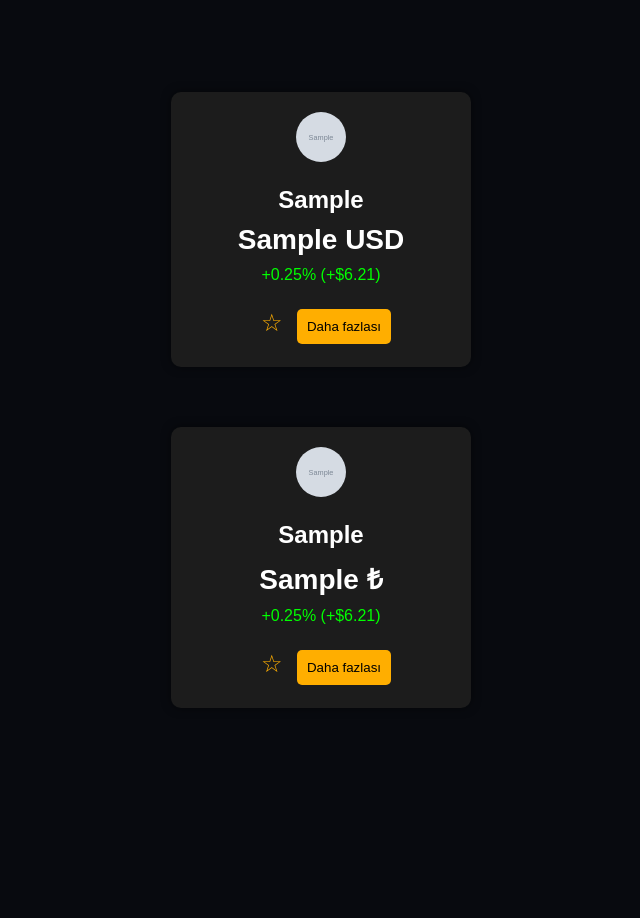
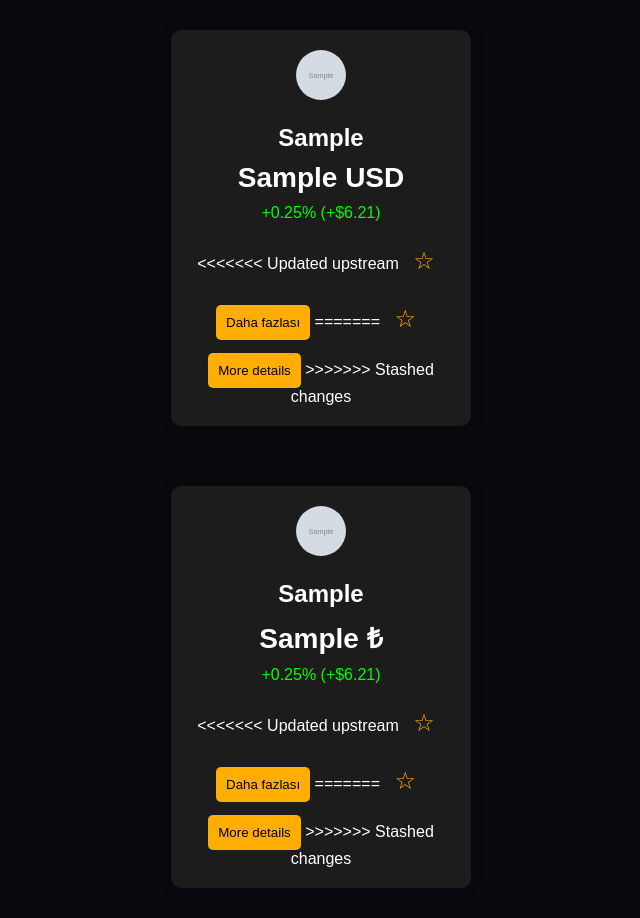
Before and after one commit to BerkeCoskun35/CRYPTOAPEX, a Flask app: page / in a window 1280 px wide. Shown: the part 60-978 px from the top of the page, without its empty margins (319-959 px from the left). Before the commit the page ends 768 px from the top, so only its background shows below. Run offline with Flask 3, Linux system fonts and the light colour scheme; tables that the repository leaves empty hold one stand-in row (values such as "Sample post"); grey boxes marked "Sample" are stand-in pictures; a database or web service that is not in the repository returns one stand-in record (values such as "Sample title").

Commit message:
Improvments

```diff
--- a/app.py
+++ b/app.py
@@ -285,7 +285,7 @@
 
 @app.route('/api/prices', methods=['GET'])
 def get_prices():
-    updated_prices = get_updated_crypto_prices() + get_updated_currency_prices()  # Her iki tür fiyatları birleştiriyoruz
+    updated_prices = get_updated_crypto_prices() + get_updated_currency_prices()
     return jsonify(updated_prices)
 
 @app.route('/api/check-login', methods=['GET'])
--- a/templates/index.html
+++ b/templates/index.html
@@ -37,6 +37,7 @@
                 <p>{{ item['kripto_kodu'] }}</p>
                 <h2>{{ item['guncel_fiyat'] }} USD</h2>
                 <p class="price-change positive">+0.25% (+$6.21)</p>
+<<<<<<< Updated upstream
                 <button class="favorite-button {% if item['kripto_adi'] in user_favorites %}favorited{% endif %}"
                     data-name="{{ item['kripto_adi'] }}"
                     data-type="crypto"
@@ -45,6 +46,12 @@
                 </button>
 
                 <button class="details-button" onclick="showDetails('{{ item['_id'] }}', 'crypto')">Daha fazlası</button>
+=======
+                <button class="favorite-button" onclick="toggleFavorite(this)">
+                    <a class="star-icon"></a>
+                </button>
+                <button class="details-button">More details</button>
+>>>>>>> Stashed changes
             </div>
             {% endfor %}
         </div>
@@ -57,6 +64,7 @@
                 <p>{{ item['döviz_kodu'] }}</p>
                 <h2>{{ item['guncel_fiyat'] }} ₺</h2>
                 <p class="price-change positive">+0.25% (+$6.21)</p>
+<<<<<<< Updated upstream
                 <button class="favorite-button {% if item['döviz_adi'] in user_favorites %}favorited{% endif %}"
                     data-name="{{ item['döviz_adi'] }}"
                     data-type="currency"
@@ -65,6 +73,12 @@
                 </button>
 
                 <button class="details-button" onclick="showDetails('{{ item['_id'] }}', 'currency')">Daha fazlası</button>
+=======
+                <button class="favorite-button" onclick="toggleFavorite(this)">
+                    <a class="star-icon"></a>
+                </button>
+                <button class="details-button">More details</button>
+>>>>>>> Stashed changes
             </div>
             {% endfor %}
         </div>
```
Also changed, not shown: static/script.js (+10 -40 lines).
